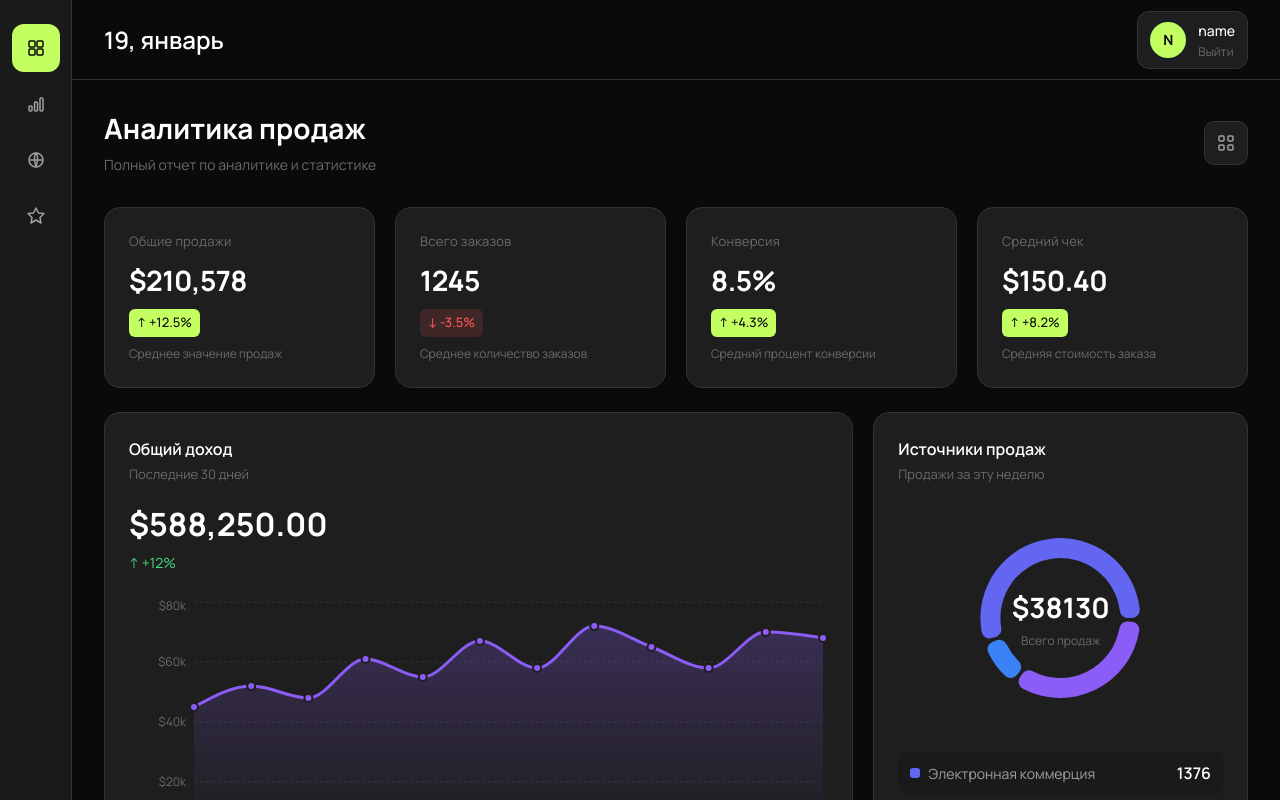
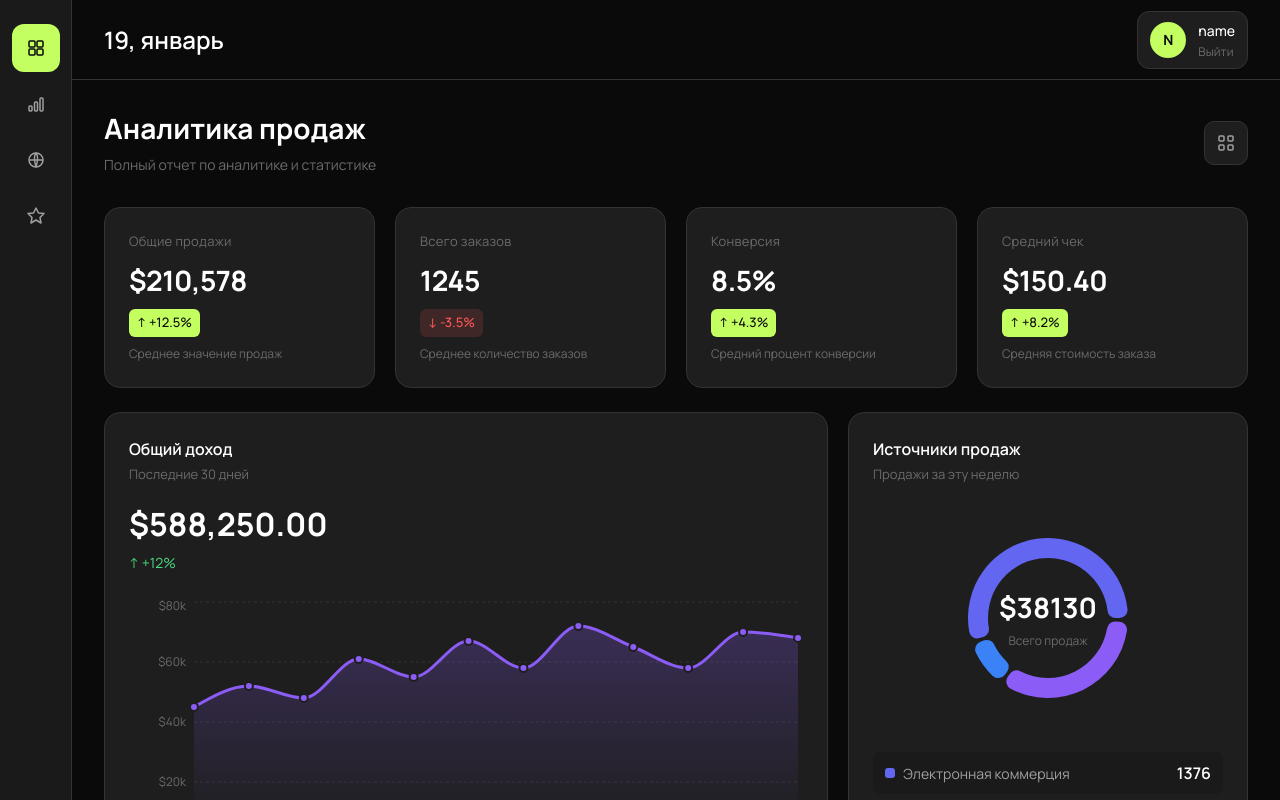
Before and after one commit to NikolayViktorovich/b2b-analytics-dashboard, a React (Vite) app: page /login in a window 1280 px wide. Both pictures are taken after typing "name@example.com", "Sample123" into the empty fields and a click on the button "Войти". Shown: the top 800 px of the page. Built offline with nearby package versions, Linux system fonts and the light colour scheme; the HTML template or start-up script is replaced by a standard one.

Commit message:
fix-dashboard

```diff
--- a/src/components/dashboard/MainDashboard.tsx
+++ b/src/components/dashboard/MainDashboard.tsx
@@ -193,9 +193,9 @@ const MainDashboard = () => {
     cursor: isEditMode ? 'move' : 'default',
     opacity: draggedItem === id ? 0.5 : 1,
     transition: 'opacity 0.2s',
-    border: isEditMode ? '2px dashed var(--border-color)' : 'none',
+    outline: isEditMode ? '2px dashed var(--border-color)' : 'none',
+    outlineOffset: isEditMode ? '4px' : '0',
     borderRadius: 'clamp(12px, 2vw, 16px)',
-    padding: isEditMode ? 'clamp(6px, 1vw, 8px)' : '0',
   })
 
   const statsGridStyle: React.CSSProperties = {
@@ -207,7 +207,8 @@ const MainDashboard = () => {
 
   const chartsGrid: React.CSSProperties = {
     display: 'grid',
-    gridTemplateColumns: '2fr 1fr',
+    gridTemplateColumns: '1fr 400px',
+    gridAutoRows: '400px',
     gap: 'clamp(16px, 2.5vw, 20px)',
     marginBottom: 'clamp(20px, 3vw, 24px)',
   }
@@ -273,7 +274,7 @@ const MainDashboard = () => {
             onDragOver={onDragOver}
             onDrop={(e) => onDrop(e, id)}
             onDragEnd={onDragEnd}
-            style={widgetStyle(id)}
+            style={{ ...widgetStyle(id), ...sectionStyle }}
           >
             <ProductTable products={mockProducts} />
           </div>
@@ -286,48 +287,53 @@ const MainDashboard = () => {
   const renderCharts = () => {
     const revenueIdx = order.indexOf('revenue')
     const sourcesIdx = order.indexOf('sources')
+    const productsIdx = order.indexOf('products')
 
-    if (Math.abs(revenueIdx - sourcesIdx) === 1) {
-      const first = Math.min(revenueIdx, sourcesIdx)
-      const chartIds = [order[first], order[first + 1]]
+    const indices = [revenueIdx, sourcesIdx, productsIdx].filter(i => i !== -1).sort((a, b) => a - b)
+    const allTogether = indices.length === 3 &&
+                        indices[1] === indices[0] + 1 &&
+                        indices[2] === indices[1] + 1
 
+    if (allTogether && order[indices[0]] === 'revenue') {
       return (
         <div className="charts-grid" style={chartsGrid}>
-          {chartIds.map(id => {
-            if (id === 'revenue') {
-              return (
           <div
-                  key={id}
+            key="revenue"
             draggable={isEditMode}
-                  onDragStart={(e) => onDragStart(e, id)}
+            onDragStart={(e) => onDragStart(e, 'revenue')}
             onDragOver={onDragOver}
-                  onDrop={(e) => onDrop(e, id)}
+            onDrop={(e) => onDrop(e, 'revenue')}
             onDragEnd={onDragEnd}
-                  style={widgetStyle(id)}
+            style={{ ...widgetStyle('revenue'), gridColumn: '1', gridRow: '1' }}
           >
             <RevenueChart data={revData} />
           </div>
-              )
-            } else if (id === 'sources') {
-              return (
           <div
-                  key={id}
+            key="sources"
             draggable={isEditMode}
-                  onDragStart={(e) => onDragStart(e, id)}
+            onDragStart={(e) => onDragStart(e, 'sources')}
             onDragOver={onDragOver}
-                  onDrop={(e) => onDrop(e, id)}
+            onDrop={(e) => onDrop(e, 'sources')}
             onDragEnd={onDragEnd}
-                  style={widgetStyle(id)}
+            style={{ ...widgetStyle('sources'), gridColumn: '2', gridRow: '1 / 3' }}
           >
             <SourcesChart data={mockSourceData} />
           </div>
-              )
-            }
-            return null
-          })}
+          <div
+            key="products"
+            draggable={isEditMode}
+            onDragStart={(e) => onDragStart(e, 'products')}
+            onDragOver={onDragOver}
+            onDrop={(e) => onDrop(e, 'products')}
+            onDragEnd={onDragEnd}
+            style={{ ...widgetStyle('products'), gridColumn: '1', gridRow: '2' }}
+          >
+            <ProductTable products={mockProducts} />
+          </div>
         </div>
       )
     }
+
     return null
   }
 
@@ -419,13 +425,20 @@ const MainDashboard = () => {
           return null
         }
 
-        if (id === 'revenue' || id === 'sources') {
+        if (id === 'revenue' || id === 'sources' || id === 'products') {
           const revenueIdx = order.indexOf('revenue')
           const sourcesIdx = order.indexOf('sources')
-          if (Math.abs(revenueIdx - sourcesIdx) === 1 && id === order[Math.min(revenueIdx, sourcesIdx)]) {
+          const productsIdx = order.indexOf('products')
+
+          const indices = [revenueIdx, sourcesIdx, productsIdx].filter(i => i !== -1).sort((a, b) => a - b)
+          const allTogether = indices.length === 3 &&
+                              indices[1] === indices[0] + 1 &&
+                              indices[2] === indices[1] + 1
+
+          if (allTogether && id === order[indices[0]]) {
             return renderCharts()
           }
-          if (Math.abs(revenueIdx - sourcesIdx) !== 1) {
+          if (!allTogether) {
             return renderWidget(id)
           }
           return null
```
Lines whose indentation alone changed are shown as unchanged.
